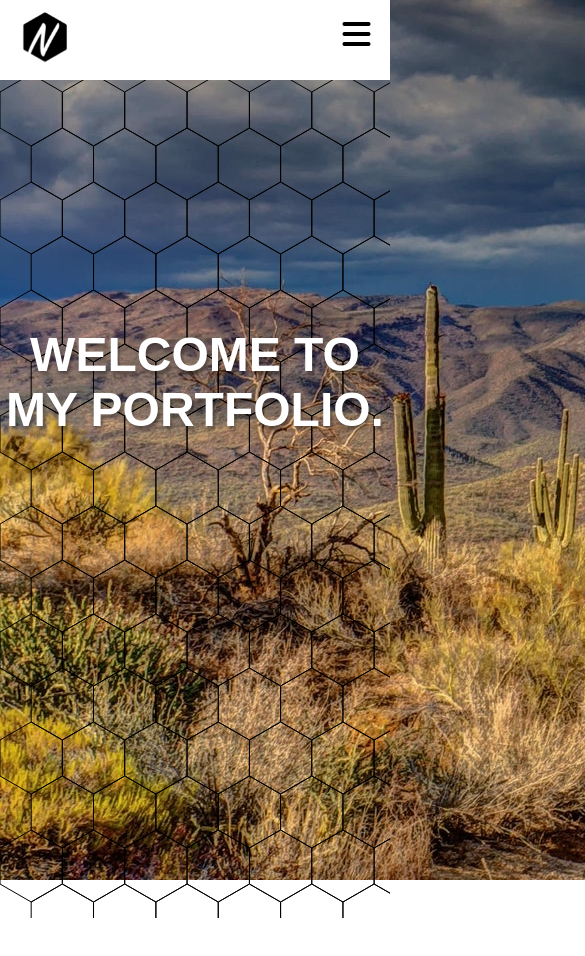
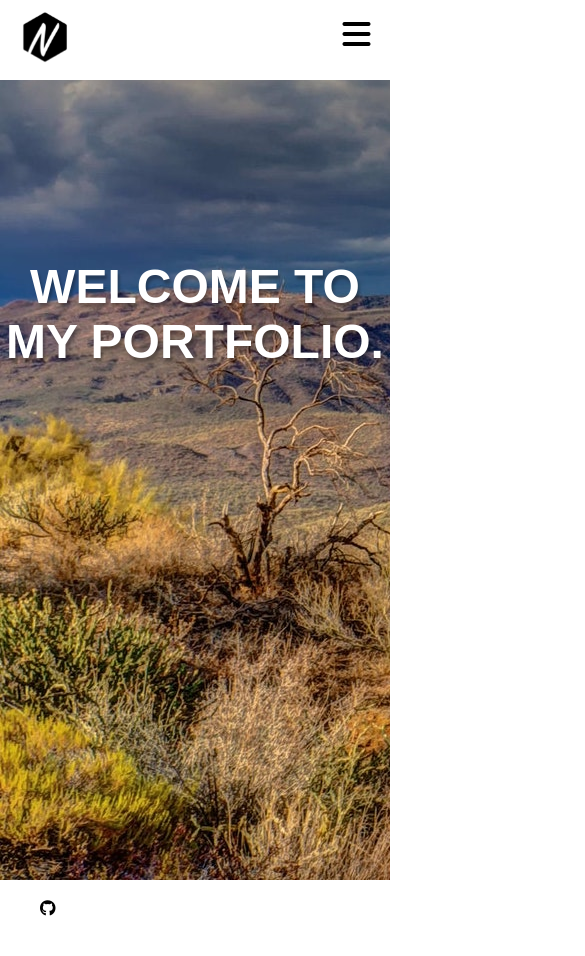
Before and after one commit to Gadget89/updated-portfolio, a React (Create React App) app: page / in a window 390 px wide. Shown: the top 956 px of the page, 585 px wide, since content can reach past the window. After the commit the page ends 934 px from the top, so only its background shows below. Built offline with nearby package versions, Linux system fonts and the light colour scheme.

Commit message:
Added footer component to project and fixed responsive screen size for mobile devices

```diff
--- a/src/App.js
+++ b/src/App.js
@@ -4,6 +4,7 @@ import './main.css';
 import Nav from './Nav.js'
 import Landing from './Landing'
 import CanvasComponent from './Canvas'
+import Footer from './Footer'
 
 class App extends Component {
   render() {
@@ -12,6 +13,7 @@ class App extends Component {
         <Nav/>
         <Landing/>
         <CanvasComponent/>
+        <Footer/>
       </div>
     );
   }
--- /dev/null
+++ b/src/Footer.js
@@ -0,0 +1,23 @@
+import React, { Component } from 'react';
+import './main.css';
+
+
+class Footer extends Component {
+
+  render() {
+    return (
+      <footer>
+        <ul>
+          <li>
+            <a>
+              <i className="fa fa-github" aria-hidden="true"></i>
+            </a>
+          </li>
+        </ul>
+      </footer>
+    );
+  }
+}
+
+
+export default Footer;
--- a/src/main.css
+++ b/src/main.css
@@ -23,10 +23,12 @@ li {
   left: 0;
   float: left;
 }
+
 .hidden {
   display: none;
 }
-/*Navigation Styles*/
+
+/*Shared Navigation Styles*/
 .nav-background {
   background-color: #FFF;
   width: 100%;
@@ -36,10 +38,7 @@ li {
   top: 0;
   z-index: 10;
 }
-/*.nav-background:hover {
-  height: 80px;
-  transition: 0.25s;
-}*/
+
 .nav-container {
   height: 0;
   position: fixed;
@@ -49,29 +48,26 @@ li {
 .nav-list-container {
   display: flex;
   margin: 28px auto;
-  /*left: 25%;*/
   padding: 0;
   position: relative;
-  /*right: 25%;*/
-  /*text-align: center;*/
   text-transform: uppercase;
   top: 0px;
-  /*width: 45%;*/
   width: -webkit-fit-content;
   width: -moz-fit-content;
   width: fit-content;
   z-index: 11;
 }
+
 .nav-list-container li {
-  /*color: #3F51B5;*/
   font-weight: 400;
   margin-left: 30px;
+}
 
-}
 .nav-list-container a {
   color: black;
   text-decoration: none;
 }
+
 .nav-list-container li:hover {
   cursor: pointer;
   font-weight: bold;
@@ -79,6 +75,7 @@ li {
   border-bottom: solid 2px #FFC107;
   padding-bottom: 10px;
 }
+
 .nav-logo {
   left: 0;
   margin: 10px 5%;
@@ -87,18 +84,22 @@ li {
   top: 0;
   z-index: 11;
 }
+
 /*Mobile Nav*/
 .close-mobile-nav {
   margin: 0;
 }
+
 .mobile-nav-menu-icon {
   display: none;
   z-index: 11;
 }
+
 .mobile-nav-menu-icon i:hover{
   color: #FFC107;
   cursor: pointer;
 }
+
 .open-mobile-nav {
   padding: 200px 0px;
   position: absolute;
@@ -110,11 +111,13 @@ li {
   text-align: center;
   transition: 0.45s;
 }
+
 .open-mobile-nav a {
   color: black;
   margin-bottom: 10px;
   text-decoration: none;
 }
+
 .open-mobile-nav li {
   border-bottom: solid 2px #FFC107;
   list-style: none;
@@ -125,12 +128,15 @@ li {
   width: 108px;
   text-transform: uppercase;
 }
+
 .close {
   display: none;
 }
+
 .open {
   display: block;
 }
+
 .nav-modal {
   margin: 0;
 }
@@ -139,6 +145,7 @@ li {
 .landing-hero-img {
   margin-top: -92px;
 }
+
 .landing-message {
   color: white;
   display: block;
@@ -155,31 +162,45 @@ li {
   z-index: 9;
 }
 
+@media only screen and (max-width: 1024px) {
+  /*For mobile device screens*/
+  html {
+    overflow-x: hidden;
+  }
+  #canvasoverlay {
+    display: none;
+    /*top: -810px;*/
+  }
 
-@media only screen and (max-width: 1020px) {
-  /*For mobile*/
-  #canvasoverlay {
-    top: -810px;
-  }
   .landing-message {
     font-size: 3em;
     left: 0;
     min-width: 100%;
+    top: 25%;
   }
+
   .nav-list-container,
   .nav-list-container li {
     display: none;
   }
+
   .nav-background {
     height: 80px;
   }
+
   .mobile-nav-menu-icon {
     display: inline;
     float: right;
     margin: 18px 5%;
     position: relative;
   }
+
   .open-mobile-nav {
     height: 51%;
   }
 }
+@media only screen and (max-width: 420px) {
+  /*#canvasoverlay {
+    display: none;
+  }*/
+}
```
